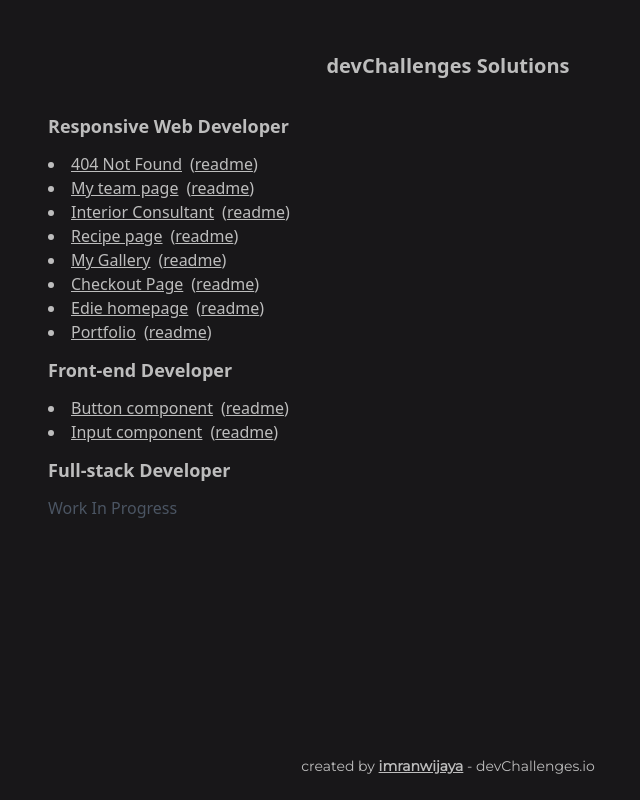
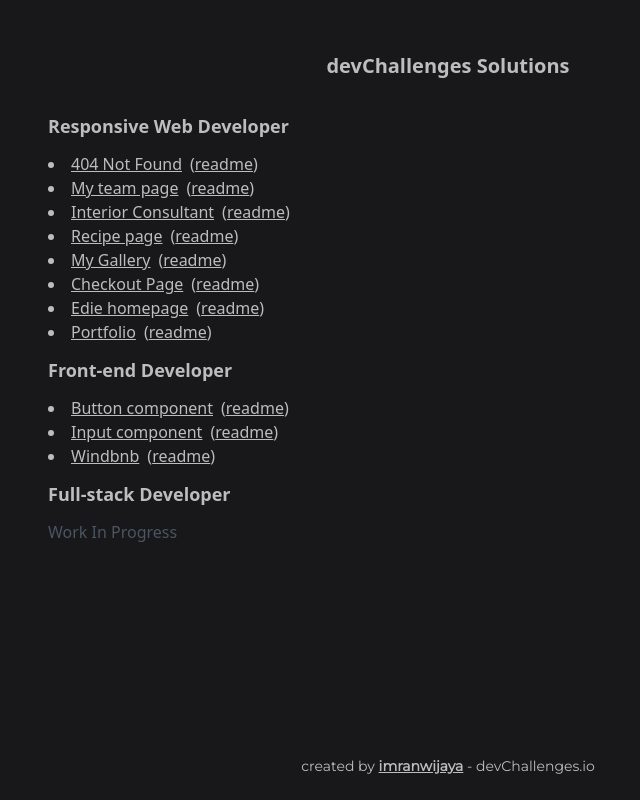
Before and after one commit to imranwijaya/devchallenges, a Next.js app: page / in a window 1280 px wide. Shown: the whole page, without its empty margins (192-832 px from the left). Built offline with nearby package versions, Linux system fonts and the light colour scheme.

Commit message:
update /windbnb

```diff
--- a/src/app/_route.ts
+++ b/src/app/_route.ts
@@ -497,6 +497,24 @@ export const routesArray: RouteArray = {
             "https://raw.githubusercontent.com/imranwijaya/devchallenges/main/public/asset/front-end-developer/screenshot/input-component-desktop.png",
         },
       },
+      {
+        name: "Windbnb",
+        href: "/front-end-developer/windbnb",
+        exact: true,
+        section: "Front-end Developer",
+        image: windbnbDesktop,
+        readmeHref: "/front-end-developer/windbnb/readme",
+        readmeContent: {
+          demoLink:
+            "https://devchallenges-solutions.vercel.app/front-end-developer/windbnb",
+          solutionLink:
+            "https://github.com/imranwijaya/devchallenges/tree/main/src/app/front-end-developer/windbnb",
+          screenshotLink:
+            "/asset/front-end-developer/screenshot/windbnb-desktop.png",
+          screenshotGithubLink:
+            "https://raw.githubusercontent.com/imranwijaya/devchallenges/main/public/asset/front-end-developer/screenshot/windbnb-desktop.png",
+        },
+      },
     ],
   },
   fullStackDeveloper: {
```
